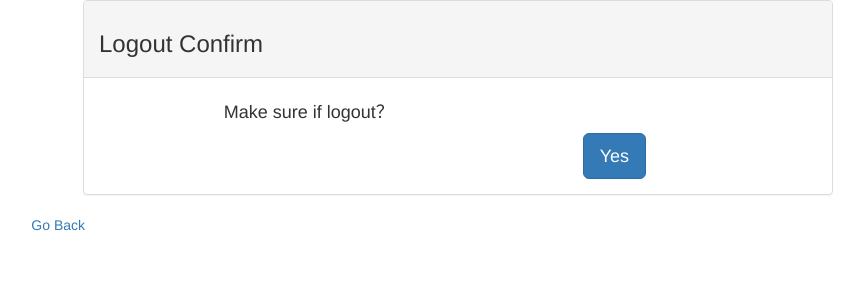
After one commit to WhiteGitNew/Team10_Project, a Django app: template templates/account/logout.html in a window 1280 px wide. The commit adds this page. Shown: the top 300 px of the page, without its empty margins (182-1046 px from the left). Run offline with Django 3.2, Linux system fonts and the light colour scheme; the template is opened without the code that fills it, so the values that code supplies are empty; some libraries are stand-ins or nearby versions.

Commit message:
add logout page and function finish

```diff
--- a/static/css/navigation.css
+++ b/static/css/navigation.css
@@ -16,8 +16,9 @@
 }
 
 #navigation_div #navigation div img{
-    background-color: aquamarine;
+    /* background-color: aquamarine; */
     height: 50px;
-    width: 50px;
+    /* width: 50px; */
+    width: 200px;
     margin-top: 1px;
 }
--- /dev/null
+++ b/templates/account/logout.html
@@ -0,0 +1,46 @@
+<!DOCTYPE html>
+<html lang="zh">
+<head>
+    {% load static %}
+    <meta charset="UTF-8">
+    <title>logout</title>
+    <link rel="stylesheet" href="{% static 'js/bootstrap/css/bootstrap.css' %}">
+</head>
+<body>
+<div class="page">
+    <div class="logout_page">
+        <div class="container">
+            <div class="row">
+                <div class="col-md-8 col-md-offset-2">
+                    <div class="panel login-box panel-default ">
+                        <div class="panel-heading">
+                            <h3>Logout Confirm</h3>
+                        </div>
+                        <div class="panel-body">
+                            <form class="form-horizontal" method="post" action="{% url 'account_logout'%}">
+                                {% csrf_token %}
+                                <div class="row">
+                                    <h4 class="col-md-10 col-md-offset-2 ">
+                                        Make sure if logout？</h4>
+                                </div>
+                                <div class="row">
+                                    <button class="col-md-offset-8 btn btn-primary btn-lg">Yes</button>
+                                </div>
+                            </form>
+                        </div>
+                    </div>
+
+
+                </div>
+            </div>
+        </div>
+    </div>
+</div>
+
+<a class="col-sm-offset-2" href="{% url 'commonly:index' %}">Go Back</a>
+
+
+<script src="{% static 'js/jquery/jquery.js' %}"></script>
+<script src="{% static 'js/bootstrap/js/bootstrap.js' %}"></script>
+</body>
+</html>
--- a/templates/index.html
+++ b/templates/index.html
@@ -11,7 +11,7 @@
 <div class="container" id="navigation_div">
     <nav class="navbar navbar-default" id="navigation">
         <div class="container-fluid">
-            <img class="img-circle" src="{% static 'img/logo.jpg'%}" alt="Logo">
+            <img src="{% static 'img/logo.jpg'%}" alt="Logo">
             <ul class="nav navbar-nav navbar-right">
                 {% if request.user.is_authenticated %}
                 <li><a href="{% url 'theme:author_articles' request.user.id %}" title="search user profile">
```
Also changed, not shown: static/img/logo.jpg.
